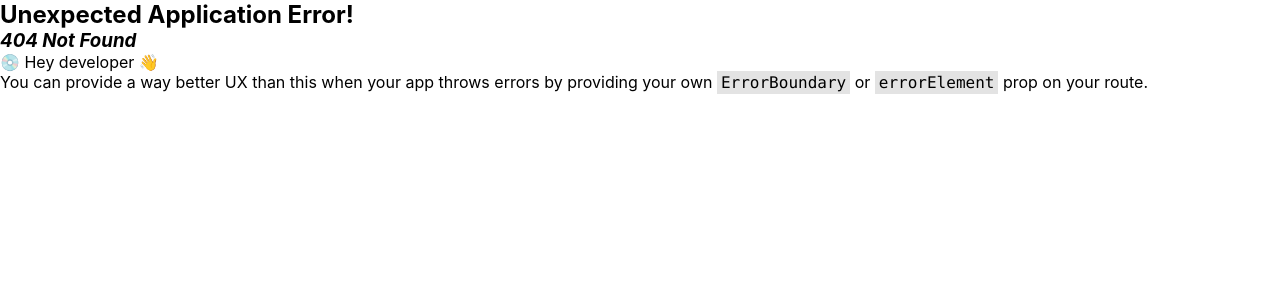
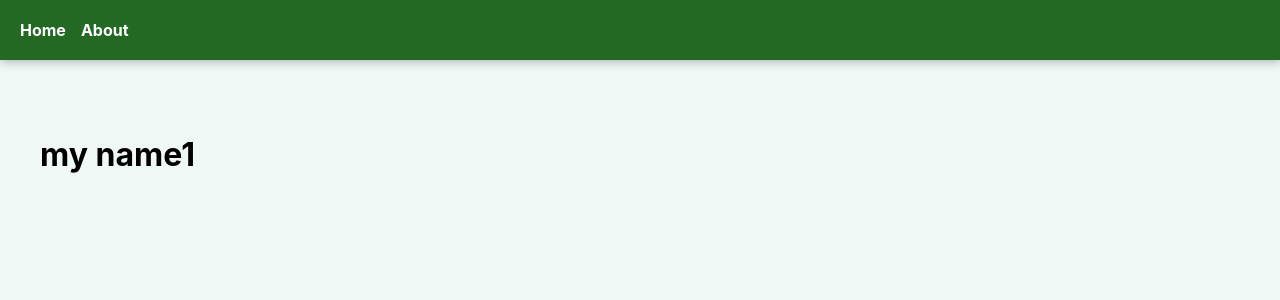
Before and after one commit to ZeGui92/React-Projects, a React (Vite) app in the folder 04-recipe/: page /recipe/1 in a window 1280 px wide. Before the commit this address had no page. Shown: the top 300 px of the page. Built offline with nearby package versions, Linux system fonts and the light colour scheme.

Commit message:
creation of a recipe page and its programmatic routes.

```diff
--- a/04-recipe/src/components/Card.jsx
+++ b/04-recipe/src/components/Card.jsx
@@ -1,6 +1,14 @@
+import { useNavigate } from "react-router-dom";
+
 function Card( { recipe } ) {
+    const navigate = useNavigate();
+
+    const navigateToRecipePage = () => {
+        navigate( `/recipe/${ recipe.id }` ); // or ("recipe/" + recipe.id)
+    }
+
     return (
-        <div className="card">
+        <div className="card" onClick={ navigateToRecipePage }>
             <img src={ recipe.image } alt="" />
             <div className="card-content">
                 <h3>{ recipe.name }</h3>
--- a/04-recipe/src/components/CardList.jsx
+++ b/04-recipe/src/components/CardList.jsx
@@ -1,6 +1,6 @@
 import Card from "./Card";
 
-const recipes = [
+export const recipes = [
     { id: 1, name: "my name1", tag: "Romantic Dinner1", minutes: 50, image: "https://cdn.pixabay.com/photo/2020/02/02/15/07/meat-4813261_1280.jpg" },
     { id: 2, name: "my name2", tag: "Romantic Dinner2", minutes: 100, image: "https://cdn.pixabay.com/photo/2020/02/02/15/07/meat-4813261_1280.jpg" },
     { id: 3, name: "my name3", tag: "Romantic Dinner3", minutes: 20, image: "https://cdn.pixabay.com/photo/2020/02/02/15/07/meat-4813261_1280.jpg" },
--- a/04-recipe/src/main.jsx
+++ b/04-recipe/src/main.jsx
@@ -4,12 +4,14 @@
 import './index.css'
 import AboutPage from './pages/AboutPage.jsx'
 import HomePage from './pages/HomePage.jsx'
+import RecipePage from './pages/RecipePage.jsx'
 
 const router = createBrowserRouter(
   createRoutesFromElements(
     <Route path='/' element={ <App /> }>
       <Route path='/' element={ <HomePage /> } />
       <Route path='/about' element={ <AboutPage /> } />
+      <Route path='/recipe/:id' element={ <RecipePage /> } />
     </Route>
   )
 );
--- /dev/null
+++ b/04-recipe/src/pages/RecipePage.jsx
@@ -0,0 +1,12 @@
+import { useParams } from "react-router-dom";
+import { recipes } from "../components/CardList";
+
+export default function RecipePage() {
+    const { id } = useParams();
+    const recipe = recipes.find( r => r.id === parseInt( id ) );
+    return (
+        <div>
+            <h1>{ recipe.name }</h1>
+        </div>
+    );
+}
```
